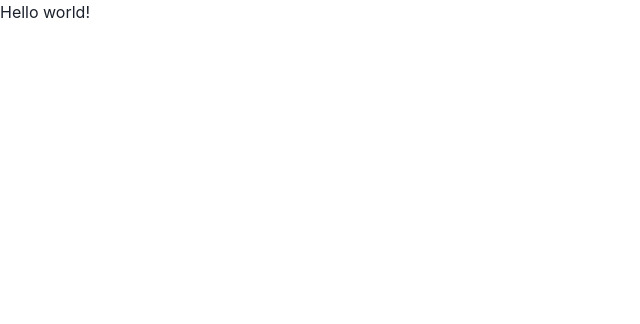
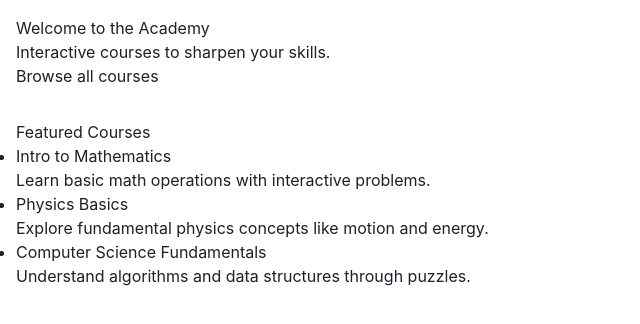
Before and after one commit to byronwade/academy.byronwade.com, a Next.js app: page / in a window 1280 px wide. Shown: the top 324 px of the page, without its empty margins (0-640 px from the left). Built offline with nearby package versions, Linux system fonts and the light colour scheme; no server answers.

Commit message:
Build home page with featured courses

```diff
--- a/src/app/page.tsx
+++ b/src/app/page.tsx
@@ -1,3 +1,26 @@
-export default function Home() {
-	return <h1 className="text-3xl font-bold underline">Hello world!</h1>;
+import Link from 'next/link';
+import { getCourses } from '@/lib/courses';
+
+export default async function Home() {
+  const courses = await getCourses();
+  return (
+    <main style={{ padding: '1rem' }}>
+      <section style={{ marginBottom: '2rem' }}>
+        <h1>Welcome to the Academy</h1>
+        <p>Interactive courses to sharpen your skills.</p>
+        <Link href="/courses">Browse all courses</Link>
+      </section>
+      <section>
+        <h2>Featured Courses</h2>
+        <ul>
+          {courses.map((course) => (
+            <li key={course.id}>
+              <Link href={`/courses/${course.id}`}>{course.title}</Link>
+              <p>{course.description}</p>
+            </li>
+          ))}
+        </ul>
+      </section>
+    </main>
+  );
 }
--- /dev/null
+++ b/src/data/courses.ts
@@ -0,0 +1,23 @@
+export type Course = {
+  id: string;
+  title: string;
+  description: string;
+};
+
+export const courses: Course[] = [
+  {
+    id: 'intro-math',
+    title: 'Intro to Mathematics',
+    description: 'Learn basic math operations with interactive problems.',
+  },
+  {
+    id: 'physics-basics',
+    title: 'Physics Basics',
+    description: 'Explore fundamental physics concepts like motion and energy.',
+  },
+  {
+    id: 'cs-fundamentals',
+    title: 'Computer Science Fundamentals',
+    description: 'Understand algorithms and data structures through puzzles.',
+  },
+];
--- /dev/null
+++ b/src/lib/courses.ts
@@ -0,0 +1,19 @@
+import type { Course } from '@/data/courses';
+
+const baseUrl = process.env.NEXT_PUBLIC_BASE_URL ?? 'http://localhost:3000';
+
+export async function getCourses(): Promise<Course[]> {
+  const res = await fetch(`${baseUrl}/api/courses`, { cache: 'no-store' });
+  if (!res.ok) {
+    throw new Error('Failed to fetch courses');
+  }
+  return res.json();
+}
+
+export async function getCourse(id: string): Promise<Course> {
+  const res = await fetch(`${baseUrl}/api/courses/${id}`, { cache: 'no-store' });
+  if (!res.ok) {
+    throw new Error('Failed to fetch course');
+  }
+  return res.json();
+}
--- /dev/null
+++ b/src/pages/api/courses/[id].ts
@@ -0,0 +1,15 @@
+import type { NextApiRequest, NextApiResponse } from 'next';
+import { courses } from '@/data/courses';
+
+export default function handler(
+  req: NextApiRequest,
+  res: NextApiResponse,
+) {
+  const { id } = req.query;
+  const course = courses.find((c) => c.id === id);
+  if (course) {
+    res.status(200).json(course);
+  } else {
+    res.status(404).json({ message: 'Course not found' });
+  }
+}
--- /dev/null
+++ b/src/pages/api/courses/index.ts
@@ -0,0 +1,9 @@
+import type { NextApiRequest, NextApiResponse } from 'next';
+import { courses } from '@/data/courses';
+
+export default function handler(
+  _req: NextApiRequest,
+  res: NextApiResponse,
+) {
+  res.status(200).json(courses);
+}
```
Also changed, not shown: src/app/courses/[id]/page.tsx (added, +13 -0 lines), src/app/courses/page.tsx (added, +19 -0 lines).
